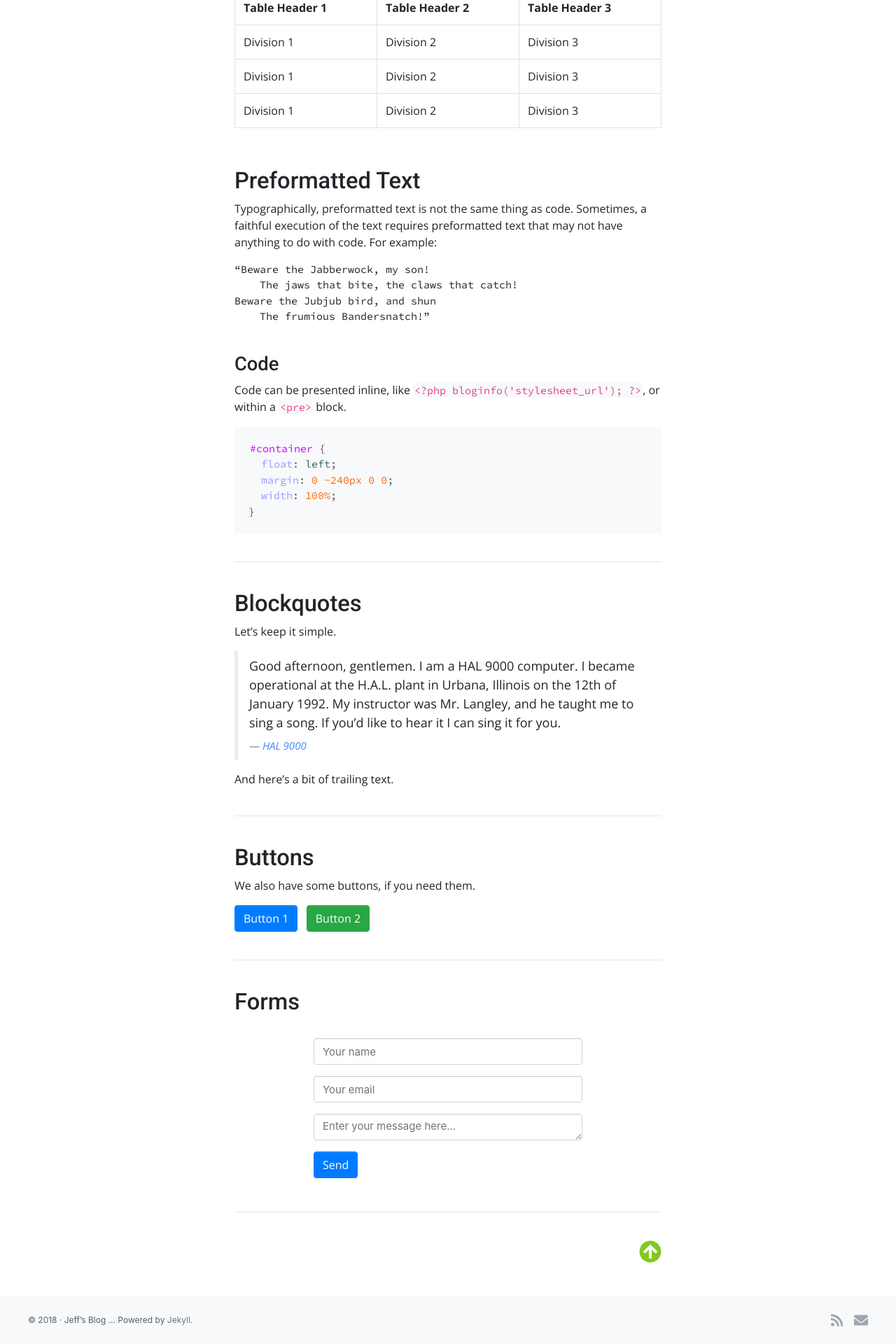
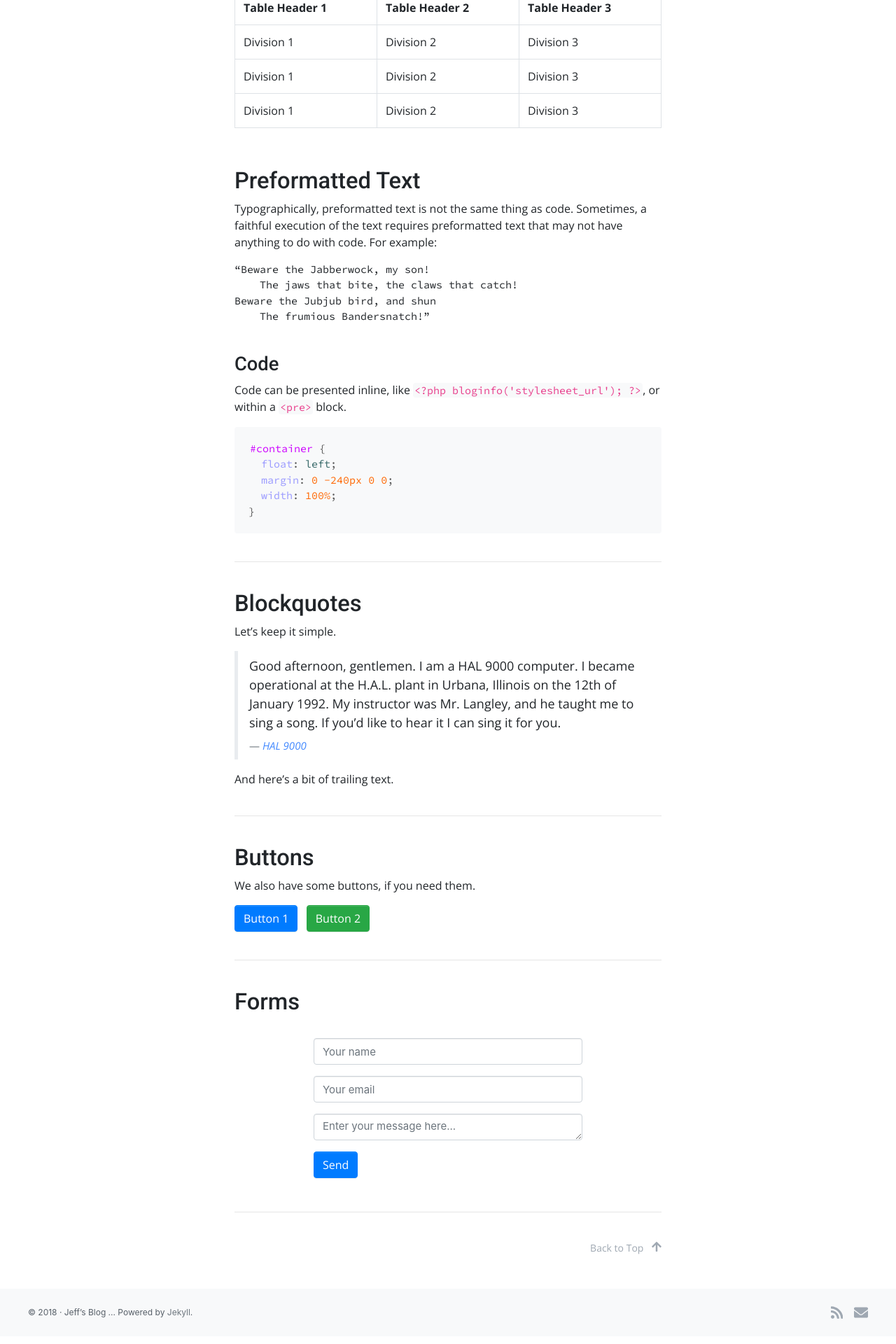
Before and after one commit to jefx07/jefx07.github.io, a Jekyll site: the page built from test_1.md, in a window 1280 px wide. Shown: the part 1732-3652 px from the top of the page at 70% size. Built offline with Jekyll 4.4.1, drawn with Linux system fonts in a browser that asks for light colours.

Commit message:
experiment with theme-color

```diff
--- a/_includes/favicons.html
+++ b/_includes/favicons.html
@@ -5,4 +5,4 @@
     <link rel="mask-icon" href="{{ '/assets/img/favicons/safari-pinned-tab.svg' | relative_url }}" color="#28aadc">
     <meta name="msapplication-TileColor" content="#28aadc">
     <meta name="msapplication-config" content="{{ '/assets/img/favicons/browserconfig.xml' | relative_url }}">
-    <meta name="theme-color" content="#2291bc">
+    <meta name="theme-color" content="#289bdc">
--- a/_includes/footer.html
+++ b/_includes/footer.html
@@ -1,7 +1,7 @@
 <footer class="site-footer d-md-flex flex-row-reverse justify-content-between align-items-center" id="colophon" role="contentinfo">
       <ul class="footer-nav d-flex align-items-center mb-3 mb-md-0">
         <li class="mr-3">
-          <a href="{{ '/feed.xml' | relative_url }}" title="Subscribe to my RSS feed for updates" aria-label="RSS feed">
+          <a href="{{ '/feed.xml' | relative_url }}" class="hover-orange" title="Subscribe to my RSS feed for updates" aria-label="RSS feed">
             <svg xmlns="http://www.w3.org/2000/svg" viewBox="0 0 448 512" class="d-block" height="20">
               <g fill="currentColor">
                 <path d="M128.081 415.959c0 35.369-28.672 64.041-64.041 64.041S0 451.328 0 415.959s28.672-64.041 64.041-64.041 64.04 28.673 64.04 64.041zm175.66 47.25c-8.354-154.6-132.185-278.587-286.95-286.95C7.656 175.765 0 183.105 0 192.253v48.069c0 8.415 6.49 15.472 14.887 16.018 111.832 7.284 201.473 96.702 208.772 208.772.547 8.397 7.604 14.887 16.018 14.887h48.069c9.149.001 16.489-7.655 15.995-16.79zm144.249.288C439.596 229.677 251.465 40.445 16.503 32.01 7.473 31.686 0 38.981 0 48.016v48.068c0 8.625 6.835 15.645 15.453 15.999 191.179 7.839 344.627 161.316 352.465 352.465.353 8.618 7.373 15.453 15.999 15.453h48.068c9.034-.001 16.329-7.474 16.005-16.504z"></path>
@@ -10,7 +10,7 @@
           </a>
         </li>
         <li>
-          <a href="{{ '/about/#contact' | relative_url }}" title="Contact me" aria-label="Contact">
+          <a href="{{ '/about/#contact' | relative_url }}" class="hover-cyan" title="Contact me" aria-label="Contact">
             <svg xmlns="http://www.w3.org/2000/svg" viewBox="0 0 512 512" class="d-block" height="20">
               <g fill="currentColor">
                 <path d="M502.3 190.8c3.9-3.1 9.7-.2 9.7 4.7V400c0 26.5-21.5 48-48 48H48c-26.5 0-48-21.5-48-48V195.6c0-5 5.7-7.8 9.7-4.7 22.4 17.4 52.1 39.5 154.1 113.6 21.1 15.4 56.7 47.8 92.2 47.6 35.7.3 72-32.8 92.3-47.6 102-74.1 131.6-96.3 154-113.7zM256 320c23.2.4 56.6-29.2 73.4-41.4 132.7-96.3 142.8-104.7 173.4-128.7 5.8-4.5 9.2-11.5 9.2-18.9v-19c0-26.5-21.5-48-48-48H48C21.5 64 0 85.5 0 112v19c0 7.4 3.4 14.3 9.2 18.9 30.6 23.9 40.7 32.4 173.4 128.7 16.8 12.2 50.2 41.8 73.4 41.4z"></path>
--- a/_includes/scrolltop.html
+++ b/_includes/scrolltop.html
@@ -1,17 +1,16 @@
 <div class="d-flex flex-row-reverse">
   <a class="toplink scroll" href="#top" title="Back to Top" aria-hidden="true">
+    Back to Top
     {% comment %}<!-- <svg class="arrow-up-svg" viewBox="0 0 24 24" version="1.1" width="24" height="24">
       <path d="M4 12l1.41 1.41L11 7.83V20h2V7.83l5.58 5.59L20 12l-8-8-8 8z"/>
-    </svg> -->{% endcomment %}
+    </svg>
     <svg xmlns="http://www.w3.org/2000/svg" viewBox="0 0 512 512" class="d-block" height="32">
       <g fill="currentColor">
         <path d="M8 256C8 119 119 8 256 8s248 111 248 248-111 248-248 248S8 393 8 256zm143.6 28.9l72.4-75.5V392c0 13.3 10.7 24 24 24h16c13.3 0 24-10.7 24-24V209.4l72.4 75.5c9.3 9.7 24.8 9.9 34.3.4l10.9-11c9.4-9.4 9.4-24.6 0-33.9L273 107.7c-9.4-9.4-24.6-9.4-33.9 0L106.3 240.4c-9.4 9.4-9.4 24.6 0 33.9l10.9 11c9.6 9.5 25.1 9.3 34.4-.4z"></path>
       </g>
+    </svg> -->{% endcomment %}
+    <svg xmlns="http://www.w3.org/2000/svg" viewBox="0 0 448 512" class="d-inline-block ml-2 align-text-top" height="16">
+      <path fill="currentColor" d="M34.9 289.5l-22.2-22.2c-9.4-9.4-9.4-24.6 0-33.9L207 39c9.4-9.4 24.6-9.4 33.9 0l194.3 194.3c9.4 9.4 9.4 24.6 0 33.9L413 289.4c-9.5 9.5-25 9.3-34.3-.4L264 168.6V456c0 13.3-10.7 24-24 24h-32c-13.3 0-24-10.7-24-24V168.6L69.2 289.1c-9.3 9.8-24.8 10-34.3.4z"></path>
     </svg>
-    {% comment %}<!-- <svg xmlns="http://www.w3.org/2000/svg" viewBox="0 0 512 512" class="d-block" height="32">
-      <g fill="currentColor">
-        <path d="M256 504c137 0 248-111 248-248S393 8 256 8 8 119 8 256s111 248 248 248zm0-448c110.5 0 200 89.5 200 200s-89.5 200-200 200S56 366.5 56 256 145.5 56 256 56zm20 328h-40c-6.6 0-12-5.4-12-12V256h-67c-10.7 0-16-12.9-8.5-20.5l99-99c4.7-4.7 12.3-4.7 17 0l99 99c7.6 7.6 2.2 20.5-8.5 20.5h-67v116c0 6.6-5.4 12-12 12z"></path>
-      </g>
-    </svg> -->{% endcomment %}
   </a>
 </div>
--- a/_sass/scss/_custom.scss
+++ b/_sass/scss/_custom.scss
@@ -29,7 +29,7 @@
 $pink-hover:        #f783ac;
 $orange-hover:      #fd7e14;
 $green-hover:       #82c91e;
-$cyan-hover:        #15aabf;
+$cyan-hover:        #15aabf;    // nice colour (=dark text)
 
 
 // Links
--- a/_sass/scss/_utilities.scss
+++ b/_sass/scss/_utilities.scss
@@ -1,3 +1,4 @@
+@import "utilities/align";
 @import "utilities/clearfix";
 @import "utilities/float";
 @import "utilities/screenreaders";
--- /dev/null
+++ b/_sass/scss/utilities/_align.scss
@@ -0,0 +1,8 @@
+// stylelint-disable declaration-no-important
+
+.align-baseline    { vertical-align: baseline !important; } // Browser default
+.align-top         { vertical-align: top !important; }
+.align-middle      { vertical-align: middle !important; }
+.align-bottom      { vertical-align: bottom !important; }
+.align-text-bottom { vertical-align: text-bottom !important; }
+.align-text-top    { vertical-align: text-top !important; }
--- a/_sass/site-custom.scss
+++ b/_sass/site-custom.scss
@@ -380,7 +380,6 @@
 
 // 8. Site footer
 //
-
 .site-footer {
   padding: 1.5rem 1rem;
   font-size: .75rem;
@@ -397,11 +396,11 @@
   list-style: none;
 
   a {
-    color: darken($gray-500, 5%);   // $footer-svg-color;
+    color: darken($gray-500, 5%);
 
-    &:hover {
-      color: #ff8a65; //$link-color;
-    }
+    //&:hover {
+    //  color: #ff8a65;
+    //}
   }
 }
 
@@ -418,19 +417,17 @@
   }
 }
 
-//.nav-social {
-//  margin-right: 1rem;
+.hover-orange {
+  &:hover {
+    color: $orange-hover;
+  }
+}
 
-//  a {
-//    display: block;
-//    width: 35px;
-//    height: 35px;
-//    color: $gray-700;
-//    text-align: center;
-//    border: 1px solid $black-01;
-//    border-radius: 50%;
-//  }
-//}
+.hover-cyan {
+  &:hover {
+    color: $cyan-hover;
+  }
+}
 
 
 // Make the footer sticky
@@ -519,10 +516,12 @@
 // Back to Top
 
 .toplink {
-  color: $green-hover;
+  font-size: .875rem;
+  color: darken($gray-500, 5%);
 
   &:hover {
-    color: rgba($green-hover, .75);
+    color: $green-hover;
+    text-decoration: none;
   }
 
   @media print {
```
